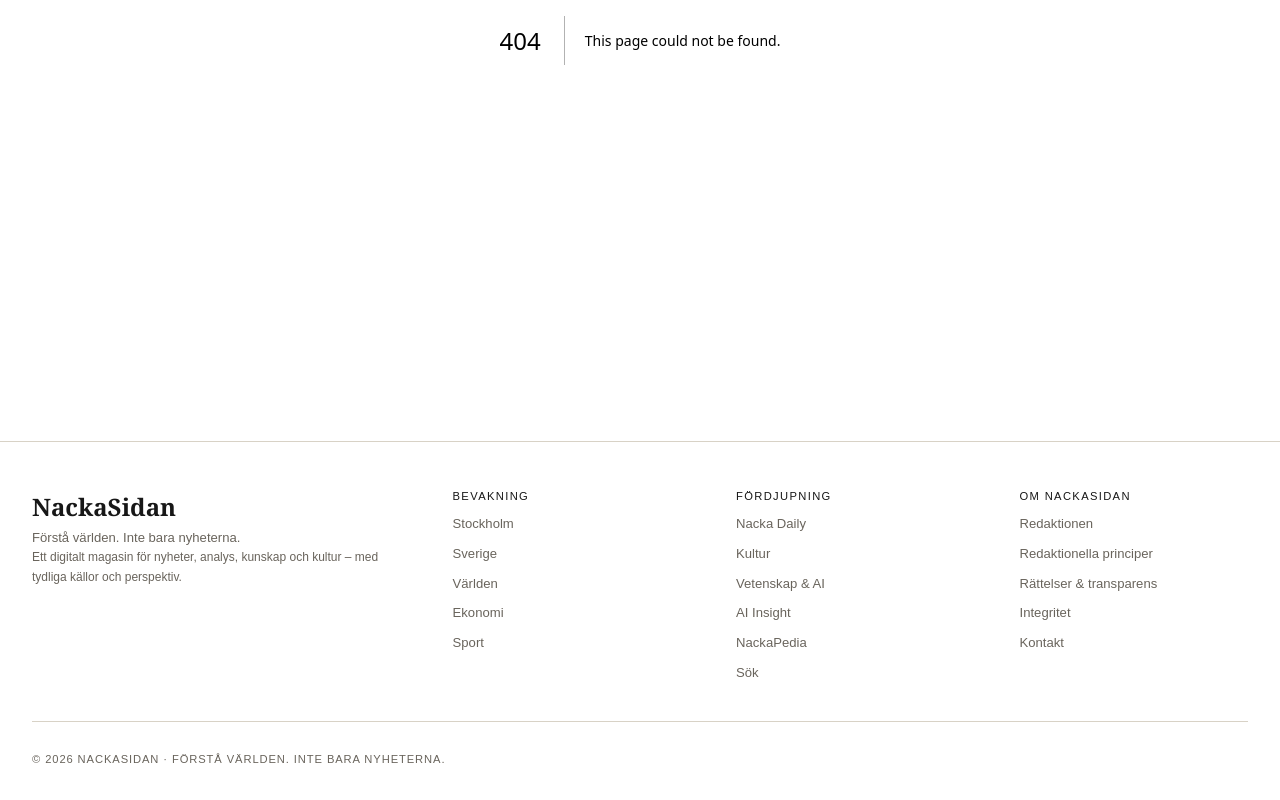
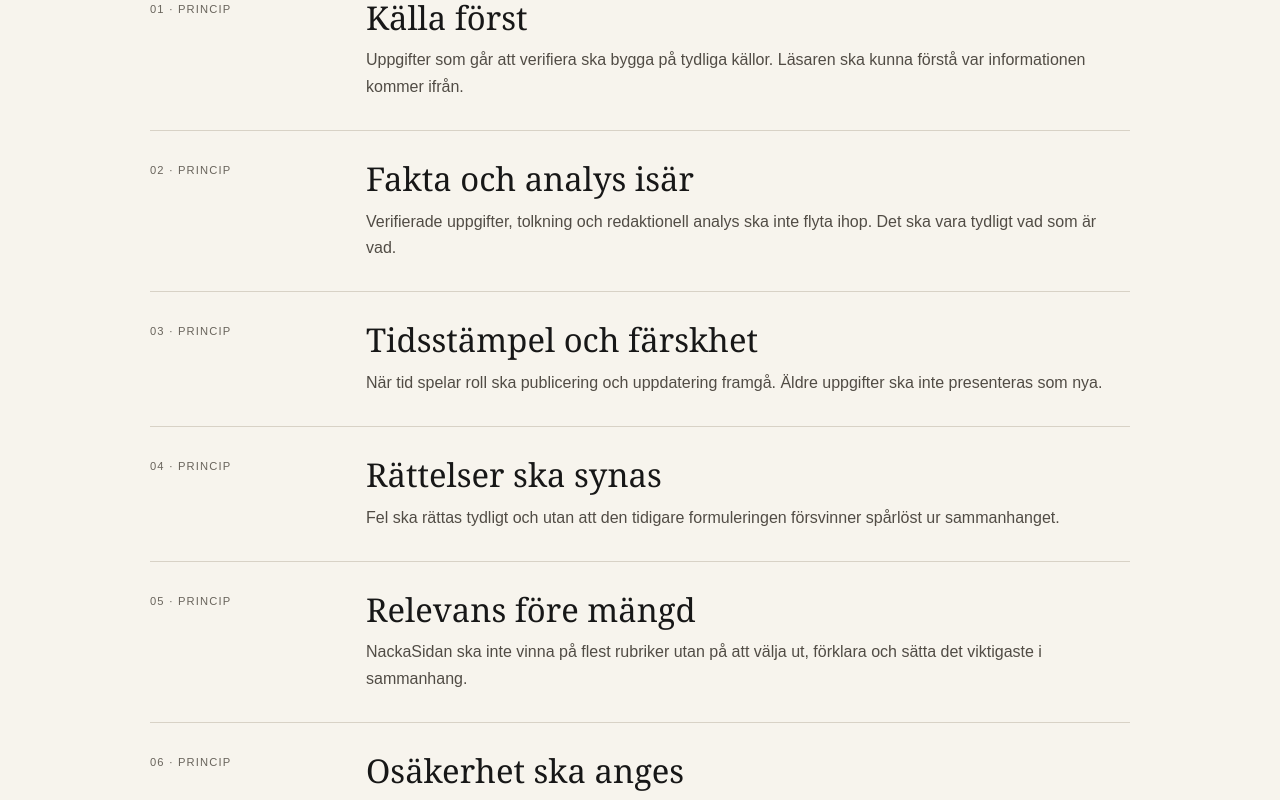
Before and after one commit to Djurgarden2019/NackaSidan-2026, a Next.js app: page /principer in a window 1280 px wide. Before the commit this address had no page. Shown: the part 540-1340 px from the top of the page. Built offline with nearby package versions, Linux system fonts and the light colour scheme.

Commit message:
Main 280: add editorial principles page

```diff
--- /dev/null
+++ b/app/principer/page.tsx
@@ -0,0 +1,14 @@
+import Link from 'next/link';
+
+const principles=[
+ ['Källa först','Uppgifter som går att verifiera ska bygga på tydliga källor. Läsaren ska kunna förstå var informationen kommer ifrån.'],
+ ['Fakta och analys isär','Verifierade uppgifter, tolkning och redaktionell analys ska inte flyta ihop. Det ska vara tydligt vad som är vad.'],
+ ['Tidsstämpel och färskhet','När tid spelar roll ska publicering och uppdatering framgå. Äldre uppgifter ska inte presenteras som nya.'],
+ ['Rättelser ska synas','Fel ska rättas tydligt och utan att den tidigare formuleringen försvinner spårlöst ur sammanhanget.'],
+ ['Relevans före mängd','NackaSidan ska inte vinna på flest rubriker utan på att välja ut, förklara och sätta det viktigaste i sammanhang.'],
+ ['Osäkerhet ska anges','När fakta är ofullständiga eller källor motsäger varandra ska det sägas uttryckligen i stället för att fylla luckor med antaganden.']
+];
+
+export const metadata={title:'Redaktionella principer | NackaSidan 2026',description:'Så arbetar NackaSidan med källor, fakta, analys, rättelser och transparens.'};
+
+export default function PrinciplesPage(){return <main><div className="shell"><div className="page-hero"><div className="kicker">Om NackaSidan</div><h1>Redaktionella principer</h1><p>Vår ambition är enkel: göra nyheter mer begripliga utan att göra dem mindre noggranna.</p></div><section className="section no-top"><div className="article-list">{principles.map(([title,text],index)=><article className="article-row" key={title}><div className="meta">{String(index+1).padStart(2,'0')} · Princip</div><div><h2>{title}</h2><p>{text}</p></div></article>)}</div></section><section className="section" style={{borderTop:'1px solid #d4d4d4',paddingTop:24}}><div className="kicker">Transparens</div><h2>Så ska läsaren kunna kontrollera oss</h2><p className="lead">Källhänvisningar, uppdateringstid och tydlig skillnad mellan fakta och analys är en del av själva produkten – inte något som läggs till i efterhand.</p><Link className="button" href="/sverige">Se principerna i praktiken</Link></section></div></main>}
```
